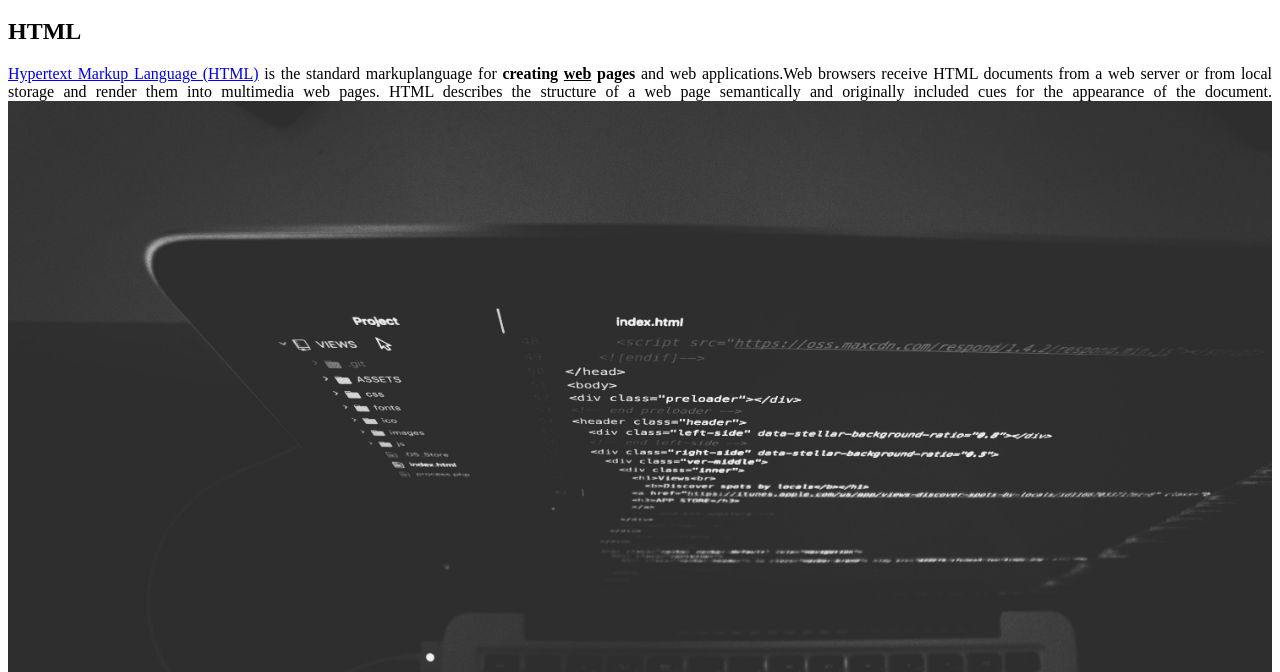
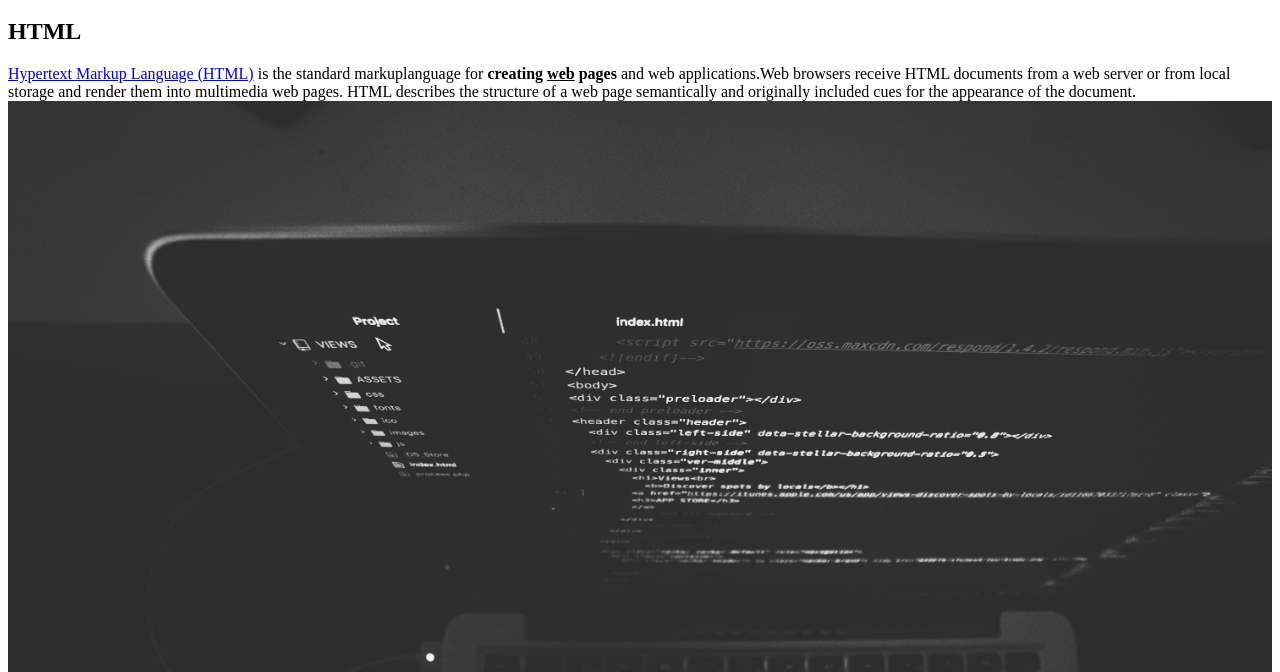
Before and after one commit to lymin97/web1, a plain HTML site: page 1.html in a window 1280 px wide. Shown: the part 136-808 px from the top of the page. Drawn offline with Linux system fonts and the light colour scheme.

Commit message:
second version

```diff
--- a/1.html
+++ b/1.html
@@ -12,7 +12,7 @@
   <li><a href="3.html">Javascript</a></li>
 </ol>
 <h2>HTML</h2>
-<p style="text-align:justify;"><font size="3"><a  href="https://www.w3.org/TR/html52/" target="_blank" title="html15 speicification">Hypertext Markup Language (HTML)</a>  is the standard markuplanguage for <strong>creating <u>web</u> pages</strong> and web applications.Web browsers receive HTML documents from a web server or from local storage and render them into multimedia web pages. HTML describes the structure of a web page semantically and originally included cues for the appearance of the document.</font> <img src="coding.jpg" width="100%"></p>
+<p><font size="3"><a  href="https://www.w3.org/TR/html52/" target="_blank" title="html15 speicification">Hypertext Markup Language (HTML)</a>  is the standard markuplanguage for <strong>creating <u>web</u> pages</strong> and web applications.Web browsers receive HTML documents from a web server or from local storage and render them into multimedia web pages. HTML describes the structure of a web page semantically and originally included cues for the appearance of the document.</font> <img src="coding.jpg" width="100%"></p>
 <p style="text-align:justify;">HTML elements are the building blocks of HTML pages. With HTML constructs, images and other objects, such as interactive forms, may be embedded into the rendered page. It provides a means to create structured documents by denoting structural semantics for text such as headings, paragraphs, lists, links, quotes and other items. HTML elements are delineated by tags, written using angle brackets.</P>
 </body>
 </html>
```
